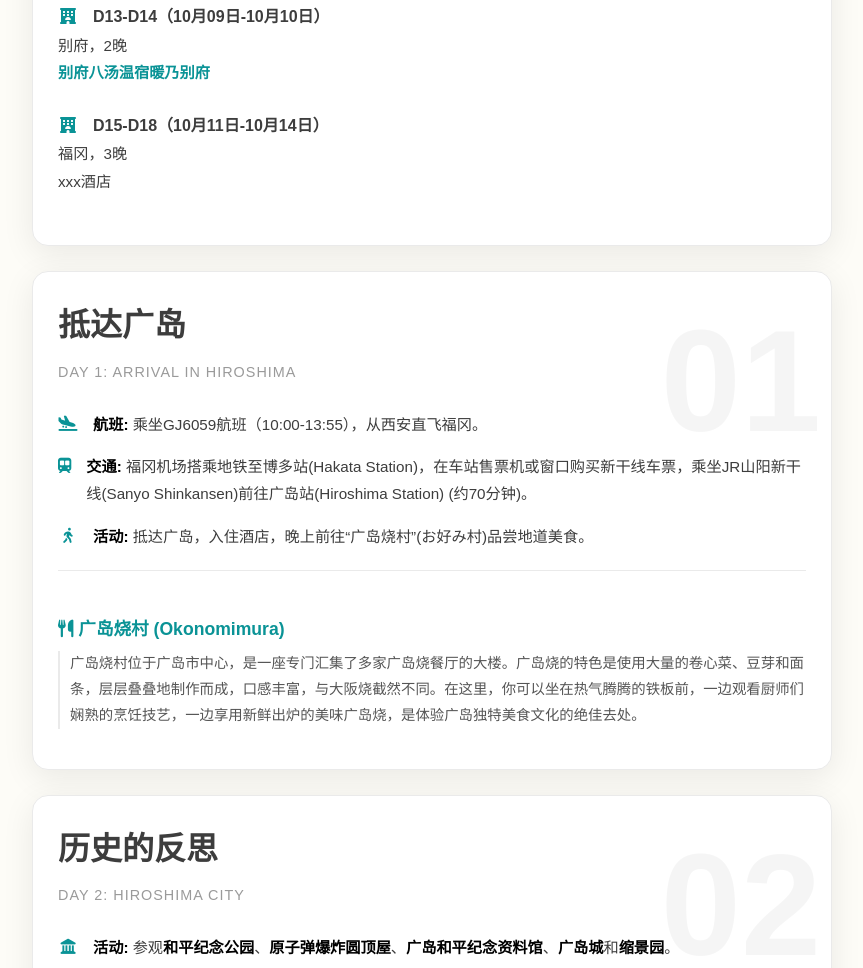
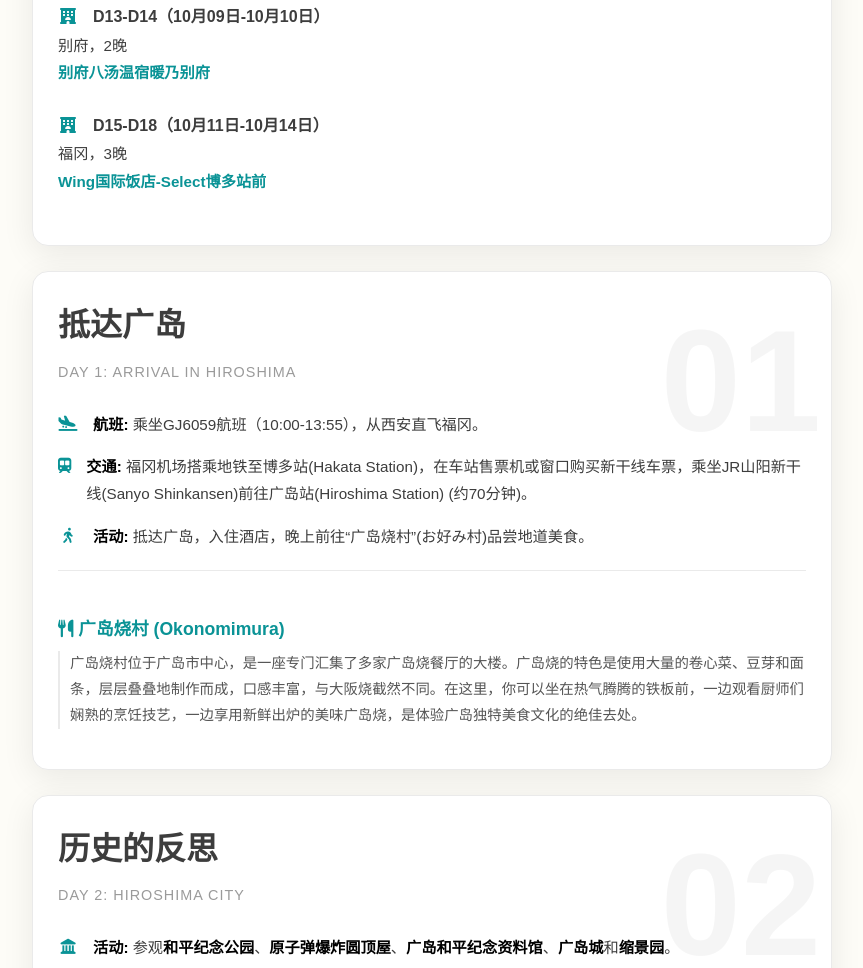
Before and after one commit to wiihunting/My-html-site, a plain HTML site: page index.html in a window 1280 px wide. Shown: the part 2571-3539 px from the top of the page, without its empty margins (208-1071 px from the left). Drawn offline with Linux system fonts and the light colour scheme; a web font is replaced by a local one.

Commit message:
Update index.html
更新福冈住宿酒店

```diff
--- a/index.html
+++ b/index.html
@@ -3,7 +3,7 @@
 <head>
     <meta charset="UTF-8">
     <meta name="viewport" content="width=device-width, initial-scale=1.0">
-    <title>广岛区域路书</title>
+    <title>广岛博多路书</title>
     <!-- 引入 Font Awesome 图标库 -->
     <link rel="stylesheet" href="https://cdnjs.cloudflare.com/ajax/libs/font-awesome/6.5.1/css/all.min.css">
     <style>
@@ -543,7 +543,7 @@
                              <div class="hotel-info-group">
                                  <p class="hotel-date"><i class="fas fa-hotel"></i>D15-D18（10月11日-10月14日）</p>
                                  <p>福冈，3晚</p>
-                                 <p class="hotel-name">xxx酒店</p>
+                                 <p class="hotel-name"><a href="https://www.google.com/maps/place/WING%E5%9C%8B%E9%9A%9B%E7%B2%BE%E9%81%B8%E9%85%92%E5%BA%97+%E5%8D%9A%E5%A4%9A%E7%AB%99%E5%89%8D/@33.5886556,130.4137414,17z/data=!3m1!4b1!4m11!3m10!1s0x354191b92a272fe3:0x7891b863b449a73e!5m4!1s2025-10-09!2i2!4m1!1i2!8m2!3d33.5886556!4d130.4163217!16s%2Fg%2F11clvsk997?hl=zh-cn&entry=ttu&g_ep=EgoyMDI1MDkyMy4wIKXMDSoASAFQAw%3D%3D" target="_blank">Wing国际饭店-Select博多站前</a></p>
                              </div>
                          </li>
                     </ul>
```
